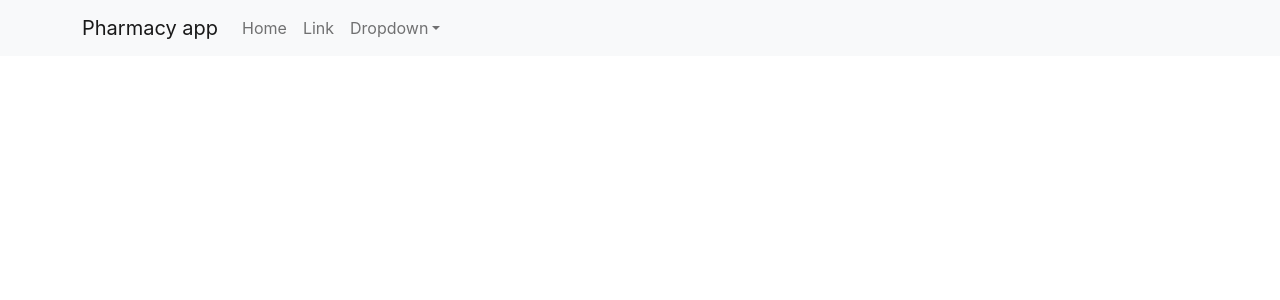
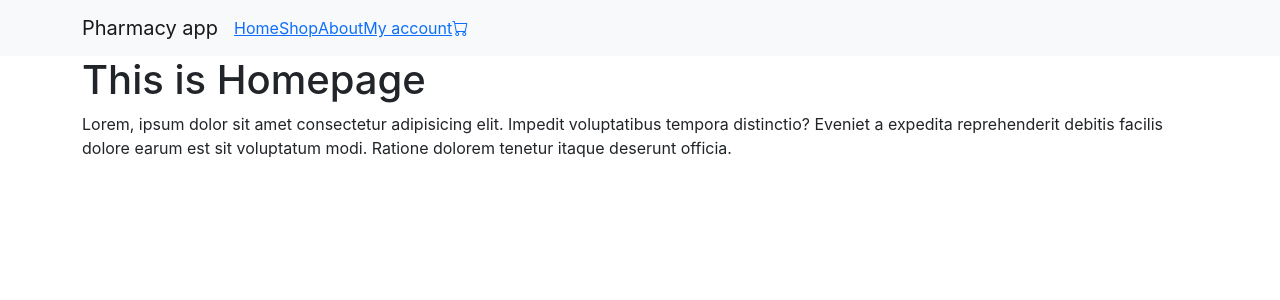
Before and after one commit to sudokku/pharmacy-app, a React (Create React App) app in the folder client/: page / in a window 1280 px wide. Shown: the top 300 px of the page. Built offline with nearby package versions, Linux system fonts and the light colour scheme.

Commit message:
Add basic frontend views

```diff
--- a/client/package.json
+++ b/client/package.json
@@ -7,6 +7,7 @@
     "@testing-library/react": "^13.2.0",
     "@testing-library/user-event": "^13.5.0",
     "bootstrap": "^5.1.3",
+    "bootstrap-icons": "^1.8.2",
     "install": "^0.13.0",
     "npm": "^8.10.0",
     "react": "^18.1.0",
--- a/client/src/App.js
+++ b/client/src/App.js
@@ -1,9 +1,23 @@
 import "./App.css";
+import {
+  BrowserRouter as Router,
+  Switch,
+  Route,
+  Routes
+} from "react-router-dom";
+import Header from "./components/Header";
+import Homepage from "./views/Homepage";
 
 function App() {
   return (
     <div className="App">
-
+      <Router>
+        <Header />
+        <Routes>
+          <Route exact path="/" element={<Homepage/>} />
+          <Route path="/shop" element={<Homepage/>}/>
+        </Routes>
+      </Router>
     </div>
   );
 }
--- a/client/src/components/Header.js
+++ b/client/src/components/Header.js
@@ -1,5 +1,6 @@
 import React from 'react';
 import { Navbar, Container, Nav, NavDropdown } from 'react-bootstrap';
+import { Link } from 'react-router-dom';
 
 const Header = () => {
     return (
@@ -9,21 +10,11 @@ const Header = () => {
             <Navbar.Toggle aria-controls="basic-navbar-nav" />
             <Navbar.Collapse id="basic-navbar-nav">
               <Nav className="me-auto">
-                <Nav.Link href="#home">Home</Nav.Link>
-                <Nav.Link href="#link">Link</Nav.Link>
-                <NavDropdown title="Dropdown" id="basic-nav-dropdown">
-                  <NavDropdown.Item href="#action/3.1">Action</NavDropdown.Item>
-                  <NavDropdown.Item href="#action/3.2">
-                    Another action
-                  </NavDropdown.Item>
-                  <NavDropdown.Item href="#action/3.3">
-                    Something
-                  </NavDropdown.Item>
-                  <NavDropdown.Divider />
-                  <NavDropdown.Item href="#action/3.4">
-                    Separated link
-                  </NavDropdown.Item>
-                </NavDropdown>
+                <Link to="/">Home</Link>
+                <Link to="/shop">Shop</Link>
+                <Link to="/about">About</Link>
+                <Link to="/my-account">My account</Link>
+                <Link to="/cart"><i class="bi bi-cart"></i></Link>
               </Nav>
             </Navbar.Collapse>
           </Container>
--- a/client/src/index.js
+++ b/client/src/index.js
@@ -1,25 +1,14 @@
 import React from "react";
 import ReactDOM from "react-dom/client";
 import "bootstrap/dist/css/bootstrap.min.css";
-import {
-  BrowserRouter as Router,
-  Route,
-  Routes,
-  Link
-} from "react-router-dom";
+import 'bootstrap-icons/font/bootstrap-icons.css';
 import "./index.css";
 import App from "./App";
-import Header from "./components/Header";
 
 const root = ReactDOM.createRoot(document.getElementById("root"));
 root.render(
   <React.StrictMode>
-    <Router>
-      <Header />
-      <Routes>
-        <Route exact path="/" component={App} />
-      </Routes>
-    </Router>
+    <App/>
   </React.StrictMode>
 );
 
--- /dev/null
+++ b/client/src/views/Homepage.js
@@ -0,0 +1,13 @@
+import React from "react";
+import { Container } from "react-bootstrap";
+
+const Homepage = () => {
+  return(
+      <Container>
+          <h1>This is Homepage</h1>
+          <p>Lorem, ipsum dolor sit amet consectetur adipisicing elit. Impedit voluptatibus tempora distinctio? Eveniet a expedita reprehenderit debitis facilis dolore earum est sit voluptatum modi. Ratione dolorem tenetur itaque deserunt officia.</p>
+      </Container>
+  );
+};
+
+export default Homepage;
```
Also changed, not shown: client/src/views/Shop.js (added, +13 -0 lines), 1 other file (tests, documents, lock files or other folders).
